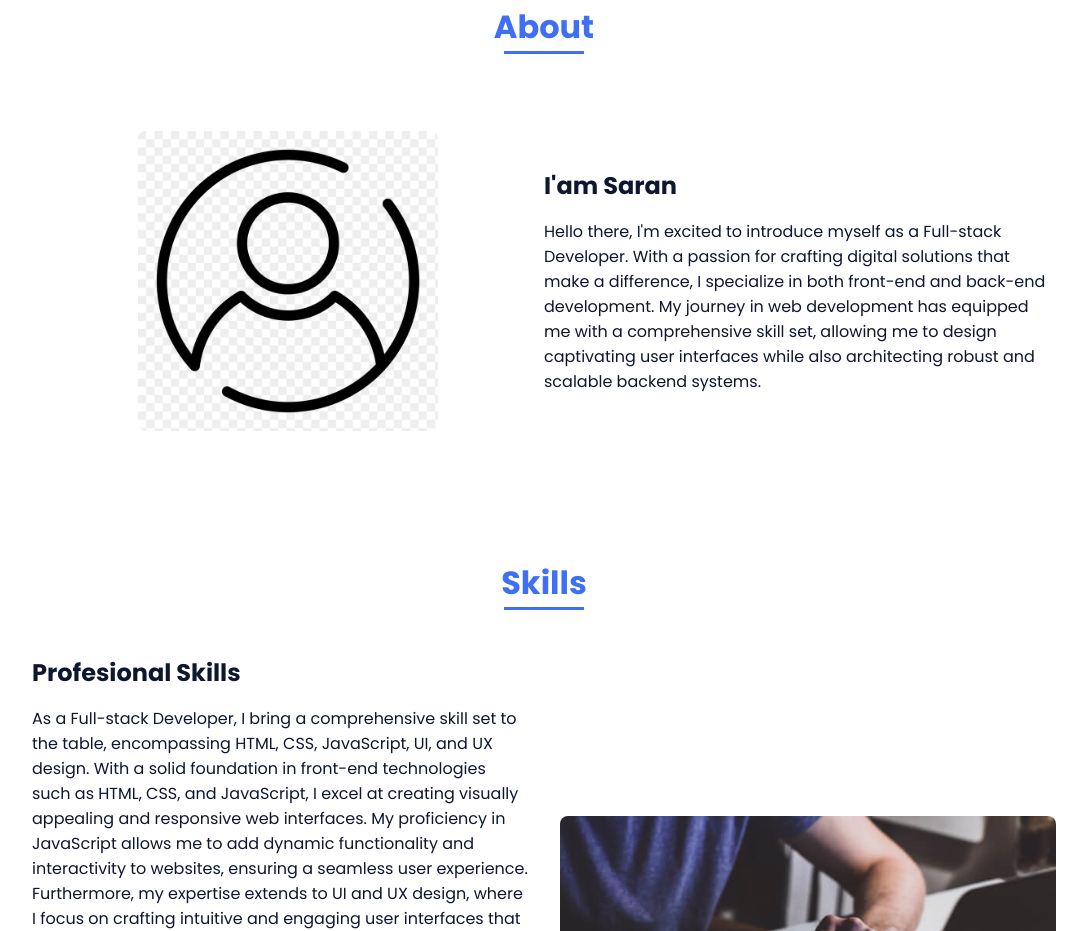
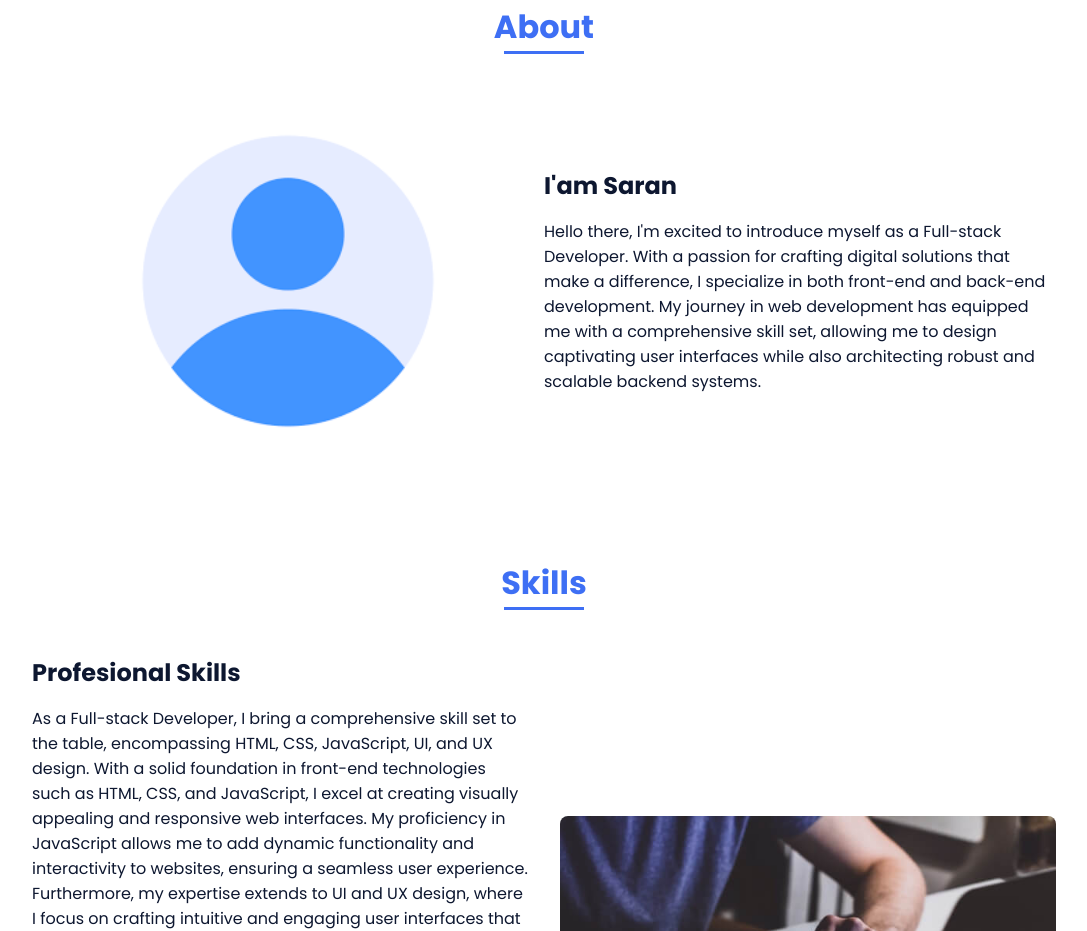
Before and after one commit to Saran-k-ece/portfolio, a plain HTML site: page index.html in a window 1280 px wide. Shown: the part 819-1750 px from the top of the page, without its empty margins (96-1183 px from the left). Drawn offline with nearby package versions, Linux system fonts and the light colour scheme.

Commit message:
changes are made

```diff
--- a/index.html
+++ b/index.html
@@ -69,7 +69,7 @@
 
                 <div class="about__container bd-grid">
                     <div class="about__img">
-                        <img src="assets/img/person.jpg" alt="">
+                        <img src="assets/img/icon.png" alt="">
                     </div>
 
                     <div>
```
Also changed, not shown: assets/img/icon.png (added).
